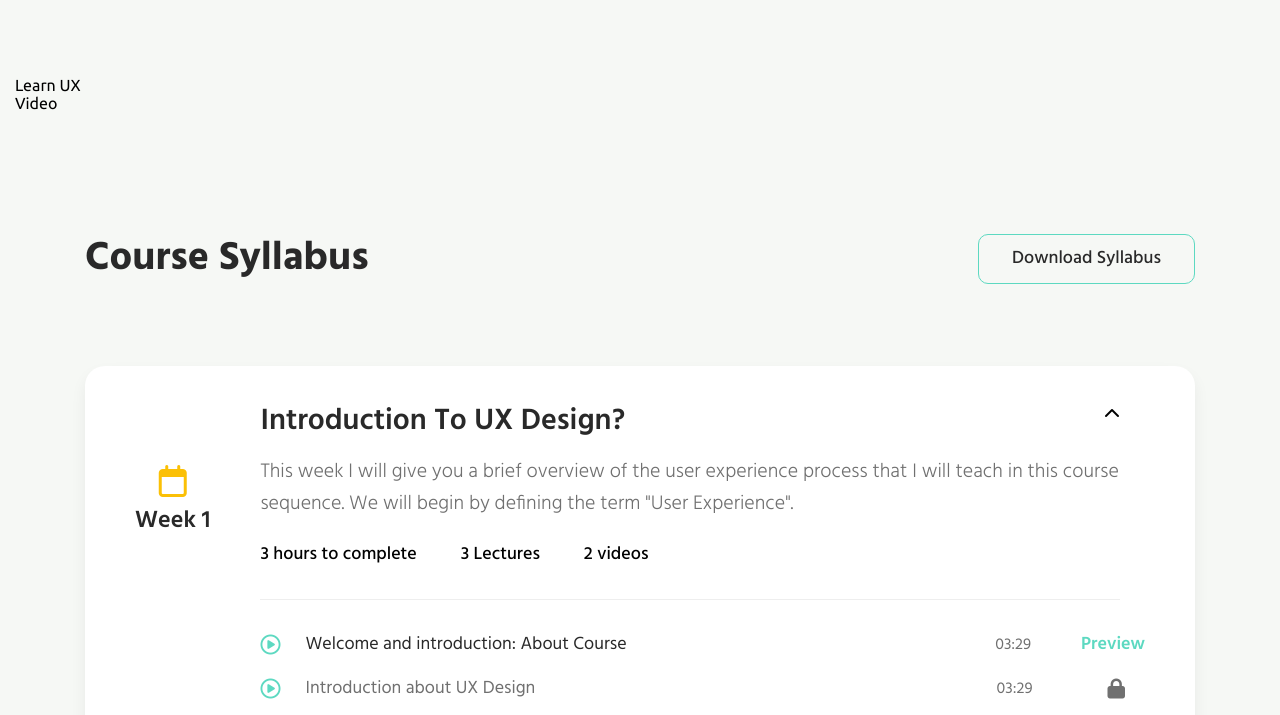
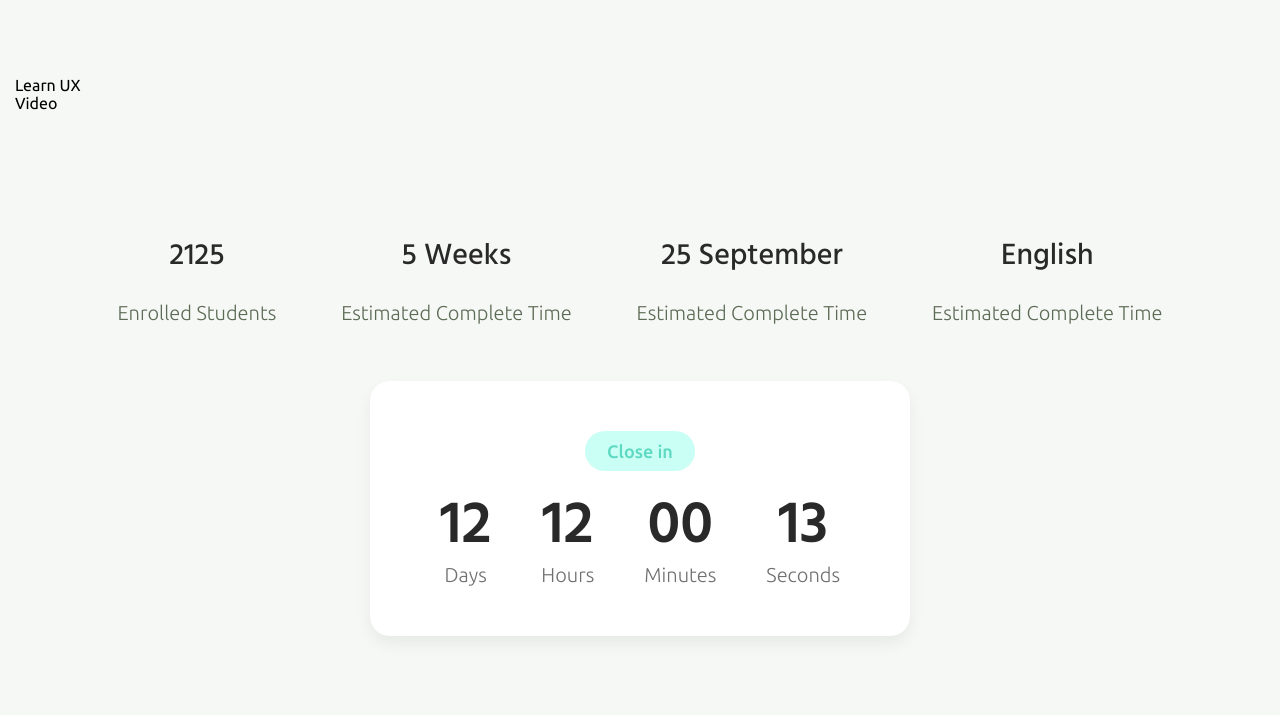
Before and after one commit to front-end-by-rimantas/41-grupe-portfolio-docland, a website: page index.html in a window 1280 px wide. Shown: the part 84-799 px from the top of the page. Drawn offline with Linux system fonts and the light colour scheme.

Commit message:
initial layout and css

```diff
--- /dev/null
+++ b/css/components/timer.css
@@ -0,0 +1,81 @@
+.course-info{
+    display: flex;
+    flex-direction: row;
+    justify-content: center;
+    flex-wrap: wrap;
+}
+
+.course-info h3{
+    font-size: 30px;
+    font-weight: 500;
+    color: #292929;
+    text-transform: capitalize;
+    margin-bottom: 15px;
+    font-family: 'Hind',sans-serif;
+}
+
+.course-info p {
+    text-transform: capitalize;
+    color: #5c6b56;
+    font-weight: 300;
+    font-size: 20px;
+    line-height: 1.78;
+    text-align: center;
+}
+
+.info-card{
+    flex-grow: 1;
+    display: flex;
+    flex-direction: column;
+    align-items: center;
+    text-align: center;
+    margin-bottom: 30px;
+}
+
+.timer{
+    display: flex;
+    align-items: center;
+    flex-direction: column;
+    padding: 50px;
+    padding-bottom: 44px;
+    background: #fff;
+    border-radius: 20px;
+    box-shadow: 0 8px 16px rgb(0 0 0 / 6%);
+}
+
+.single-countdown h2{
+    font-family: 'Hind', sans-serif;
+    font-size: 60px;
+    font-weight: 600;
+    color: #292929;
+    padding: 0;
+    margin: 0;
+    line-height: 1;
+    text-transform: capitalize;
+    text-align: center;
+}
+
+.single-countdown p{
+    font-weight: 300;
+    margin: 0;
+    font-size: 20px;
+    line-height: 1.78;
+    color: #707070;
+    text-align: center;
+}
+
+.countdown{
+    display: flex;
+    gap: 50px;
+}
+
+.countdown-tag{
+    background-color: #c9fff5;
+    padding: 4px 22px;
+    font-size: 18px;
+    font-weight: 500;
+    margin-bottom: 26px;
+    border-radius: 50px;
+    color: var(--green-color);
+    line-height: 1.78;
+}
--- a/css/pages/home.css
+++ b/css/pages/home.css
@@ -11,5 +11,6 @@
 @import url('../components/course.css');
 @import url('../components/pricing.css');
 @import url('../components/instructor.css');
+@import url('../components/timer.css');
 
 /* CUSTOM */
--- a/index.html
+++ b/index.html
@@ -82,6 +82,56 @@
         <section class="container">
             <div class="">Learn UX</div>
             <div class="">Video</div>
+        </section>
+
+        <section class="container">
+            <div class="row">
+                <div class="col-12">
+                    <div class="course-info">
+                        <div class="info-card">
+                            <h3>2125</h3>
+                            <p>Enrolled Students</p>
+                        </div>
+                        <div class="info-card">
+                            <h3>5 Weeks</h3>
+                            <p>Estimated Complete Time</p>
+                        </div>
+                        <div class="info-card">
+                            <h3>25 September</h3>
+                            <p>Estimated Complete Time</p>
+                        </div>
+                        <div class="info-card">
+                            <h3>English</h3>
+                            <p>Estimated Complete Time</p>
+                        </div>
+                    </div>
+                </div>
+            </div>
+            <div class="row">
+                <div class="col-6 ml-3">
+                    <div class="timer">
+                        <span class="countdown-tag">Close in</span>
+                        <div class="countdown">
+                            <div class="single-countdown">
+                                <h2>12</h2>
+                                <p>Days</p>
+                            </div>
+                            <div class="single-countdown">
+                                <h2>12</h2>
+                                <p>Hours</p>
+                            </div>
+                            <div class="single-countdown">
+                                <h2>00</h2>
+                                <p>Minutes</p>
+                            </div>
+                            <div class="single-countdown">
+                                <h2>13</h2>
+                                <p>Seconds</p>
+                            </div>
+                        </div>
+                    </div>
+                </div>
+            </div>
         </section>
 
         <section class="container">
```
